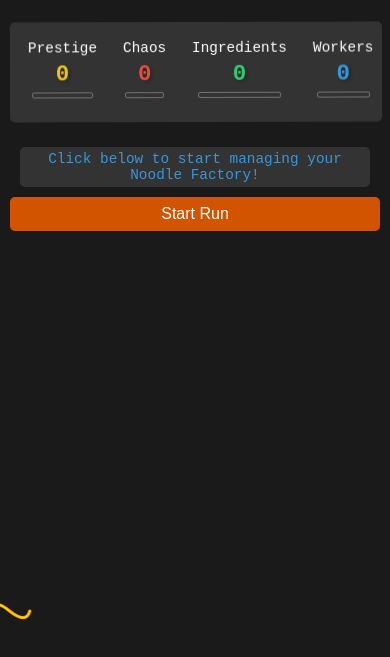
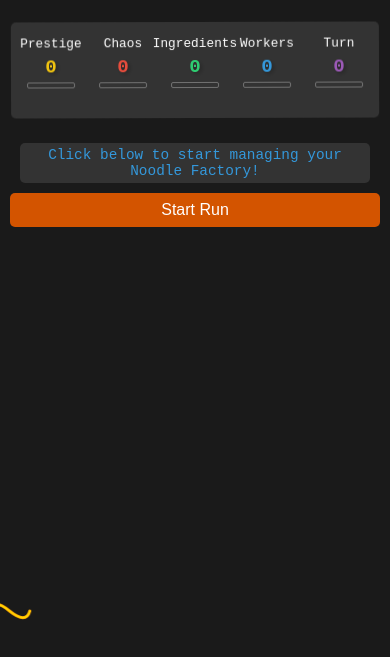
Before and after one commit to Gumbydevs/noodle-factory, a website with bundled scripts: page src/index.html in a window 390 px wide. Shown: the part 183-840 px from the top of the page. Built offline with nearby package versions, Linux system fonts and the light colour scheme.

Commit message:
refactor: adjust layout and styling for stats display to prevent overflow

```diff
--- a/src/css/styles.css
+++ b/src/css/styles.css
@@ -1311,25 +1311,33 @@ h1 {
     #stats {
         margin: 15px auto;
         width: 95%;
-        gap: 10px; /* Increase gap between stat containers */
-        padding: 10px;
+        gap: 8px; /* Reduce gap to prevent overflow */
+        padding: 8px;
         justify-content: space-between;
+        flex-wrap: nowrap; /* Prevent wrapping */
+        overflow-x: hidden; /* Prevent horizontal scroll */
     }
 
     .stat {
-        padding: 8px;
-        min-width: auto; /* Let it be flexible */
-        margin: 0; /* Remove margin since we have gap */
-        flex: 1; /* Allow equal distribution */
+        padding: 6px;
+        min-width: 0; /* Allow stats to shrink */
+        margin: 0;
+        flex: 1;
+        width: auto; /* Let flex handle the width */
     }
 
     .stat-value {
-        font-size: 1.4em;
+        font-size: 1.2em; /* Slightly smaller font */
+    }
+
+    .stat-label {
+        font-size: 0.8em;
+        white-space: nowrap; /* Keep labels on one line */
     }
 
     .stat-progress {
-        margin: 5px auto; /* Give more space around bars */
-        width: 85%;
+        margin: 4px auto;
+        width: 90%;
     }
 
     #cards-container {
```
